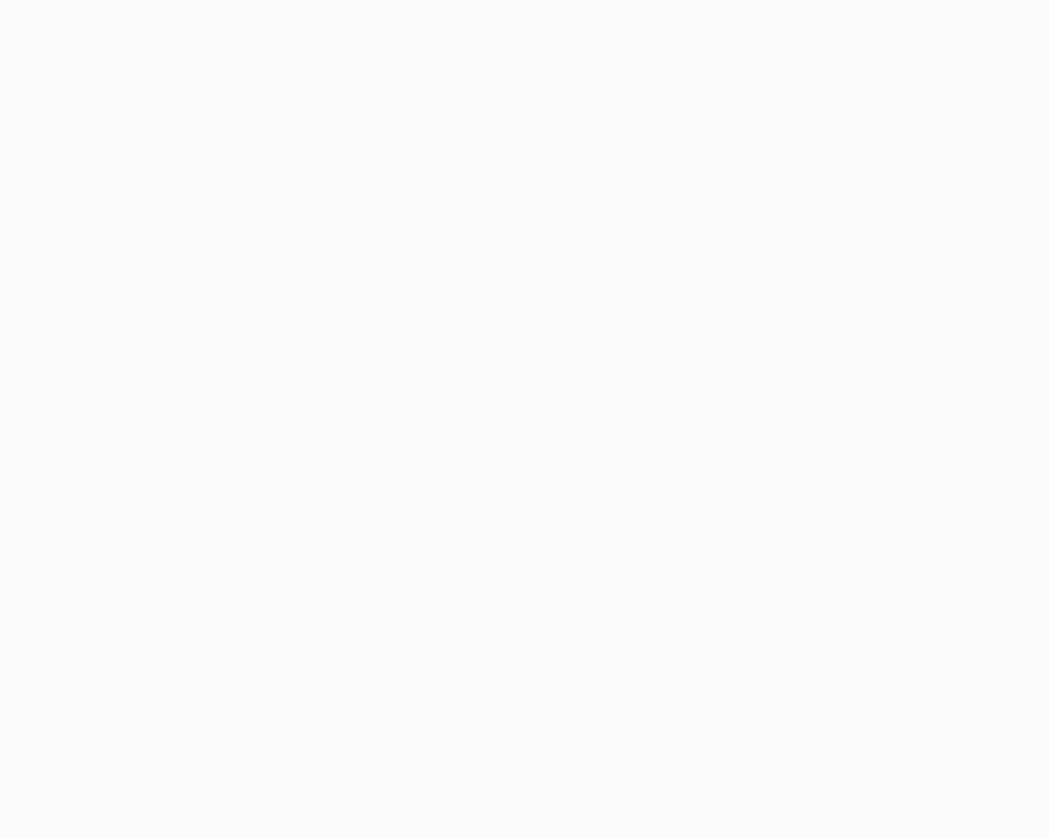
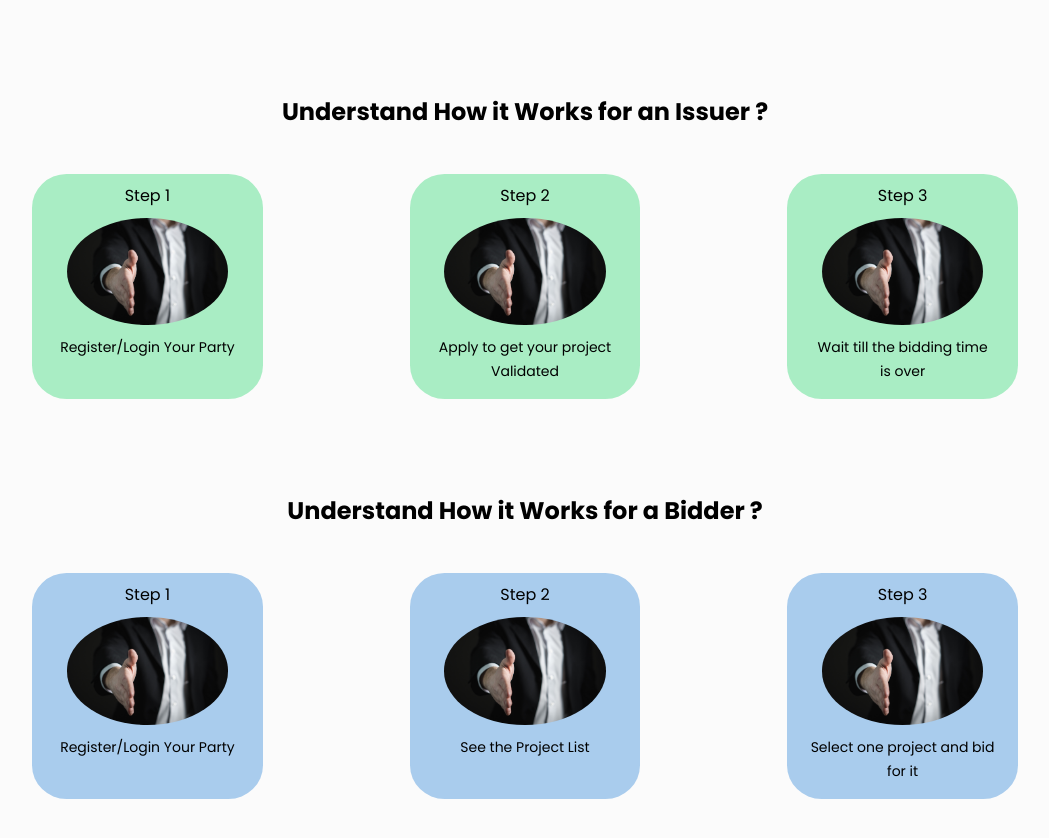
Before and after one commit to Abhayngu/Online-Contracting-System, a React (Create React App) app in the folder client/: page / in a window 1280 px wide. Shown: the part 860-1698 px from the top of the page, without its empty margins (115-1164 px from the left). Before the commit the page ends 867 px from the top, so only its background shows below. Built offline with nearby package versions, Linux system fonts and the light colour scheme.

Commit message:
added working steps box for issuer and bidder

```diff
--- a/client/src/Components/Header.js
+++ b/client/src/Components/Header.js
@@ -16,6 +16,7 @@ function Header() {
 			height: '60px',
 		},
 		logo: {
+			'&:hover': { display: 'none' },
 			fontWeight: 'normal',
 			fontSize: '24px',
 			paddingLeft: '20px',
--- /dev/null
+++ b/client/src/Components/StepBox.js
@@ -0,0 +1,66 @@
+import React, { useState, useEffect } from 'react';
+
+function StepBox({ stepcount, imgsrc, desc, bgColor }) {
+	// const [stepcount, setstepcount] = useState(0);
+	const customStyle = {
+		stepboxContainer: {
+			width: '18%',
+			borderRadius: '15%',
+			'&:hover': {
+				// transform: 'scale(1.08) translateY(-12px)',
+				// boxShadow: '10px 10px 10px 2000px rgb(12, 13, 34 / 20%)',
+				display: 'none',
+			},
+		},
+		stepHeading: {
+			marginTop: '10px',
+			marginBottom: '10px',
+			textAlign: 'center',
+		},
+		stepboxImageContainer: {
+			display: 'flex',
+			justifyContent: 'center',
+			marginBottom: '10px',
+		},
+		stepboxImage: {
+			textAlign: 'center',
+			borderRadius: '50%',
+			display: 'inline-block',
+			height: '80%',
+			width: '70%',
+			objectFit: 'cover',
+			// overflow: 'hidden',
+		},
+		stepboxDesc: {
+			margin: '0 auto 16px auto',
+			width: '80%',
+			textAlign: 'center',
+			// marginBottom: '16px',
+			fontSize: '14px',
+		},
+	};
+	// console.log(props);
+	return (
+		<React.Fragment>
+			<div
+				style={{
+					...customStyle.stepboxContainer,
+					backgroundColor: bgColor,
+				}}
+			>
+				<div style={customStyle.stepHeading}>
+					Step <span>{stepcount}</span>
+				</div>
+				<div style={customStyle.stepboxImageContainer}>
+					<img
+						src={imgsrc}
+						style={customStyle.stepboxImage}
+						alt="steps box"
+					></img>
+				</div>
+				<div style={customStyle.stepboxDesc}>{desc}</div>
+			</div>
+		</React.Fragment>
+	);
+}
+export default StepBox;
--- a/client/src/Pages/Home.js
+++ b/client/src/Pages/Home.js
@@ -1,12 +1,14 @@
 import React, { useState, useEffect } from 'react';
 import Header from '../Components/Header';
 import homepageimg from './homepage.jpg';
+import StepBox from '../Components/StepBox';
+import { greenColor, blueColor } from '../globalVars';
 function Home() {
 	const customStyle = {
 		titleImageContainer: {
 			width: '100%',
 			height: '100vh',
-			// backgroundImg: 'url(./homepage.jpg)',
+			marginBottom: '100px',
 		},
 		titleImage: {
 			display: 'inline-block',
@@ -15,13 +17,107 @@ function Home() {
 			objectFit: 'cover',
 			overflow: 'hidden',
 		},
+		issuerStepsHeading: {
+			textAlign: 'center',
+			fontWeight: 'bold',
+			fontSize: '24px',
+			marginBottom: '50px',
+		},
+		bidderStepsHeading: {
+			textAlign: 'center',
+			fontWeight: 'bold',
+			fontSize: '24px',
+			marginBottom: '50px',
+		},
+		issuerStepsContainer: {
+			display: 'flex',
+			justifyContent: 'space-evenly',
+			marginBottom: '100px',
+		},
+		bidderStepsContainer: {
+			display: 'flex',
+			justifyContent: 'space-evenly',
+			marginBottom: '100px',
+		},
 	};
+
+	const issuerWorkingSteps = [
+		{
+			stepcount: 1,
+			imgsrc: homepageimg,
+			desc: 'Register/Login Your Party',
+			bgColor: greenColor,
+		},
+		{
+			stepcount: 2,
+			imgsrc: homepageimg,
+			desc: 'Apply to get your project Validated',
+			bgColor: greenColor,
+		},
+		{
+			stepcount: 3,
+			imgsrc: homepageimg,
+			desc: 'Wait till the bidding time is over',
+			bgColor: greenColor,
+		},
+	];
+
+	const bidderWorkingSteps = [
+		{
+			stepcount: 1,
+			imgsrc: homepageimg,
+			desc: 'Register/Login Your Party',
+			bgColor: blueColor,
+		},
+		{
+			stepcount: 2,
+			imgsrc: homepageimg,
+			desc: 'See the Project List',
+			bgColor: blueColor,
+		},
+		{
+			stepcount: 3,
+			imgsrc: homepageimg,
+			desc: 'Select one project and bid for it',
+			bgColor: blueColor,
+		},
+	];
 	return (
 		<React.Fragment>
 			<Header />
 			<div style={customStyle.titleImageContainer}>
 				<img style={customStyle.titleImage} src={homepageimg}></img>
 			</div>
+			<div style={customStyle.issuerStepsHeading}>
+				Understand How it Works for an Issuer ?
+			</div>
+			<div style={customStyle.issuerStepsContainer}>
+				{issuerWorkingSteps.map((step) => {
+					return (
+						<StepBox
+							stepcount={step.stepcount}
+							imgsrc={step.imgsrc}
+							desc={step.desc}
+							bgColor={step.bgColor}
+						/>
+					);
+				})}
+			</div>
+			<div style={customStyle.issuerStepsHeading}>
+				Understand How it Works for a Bidder ?
+			</div>
+			<div style={customStyle.bidderStepsContainer}>
+				{bidderWorkingSteps.map((step) => {
+					return (
+						<StepBox
+							stepcount={step.stepcount}
+							imgsrc={step.imgsrc}
+							desc={step.desc}
+							bgColor={step.bgColor}
+						/>
+					);
+				})}
+			</div>
 		</React.Fragment>
 	);
 }
--- /dev/null
+++ b/client/src/globalVars.js
@@ -0,0 +1,3 @@
+export const greenColor = '#A9EDC4';
+
+export const blueColor = '#A9CCED';
```
